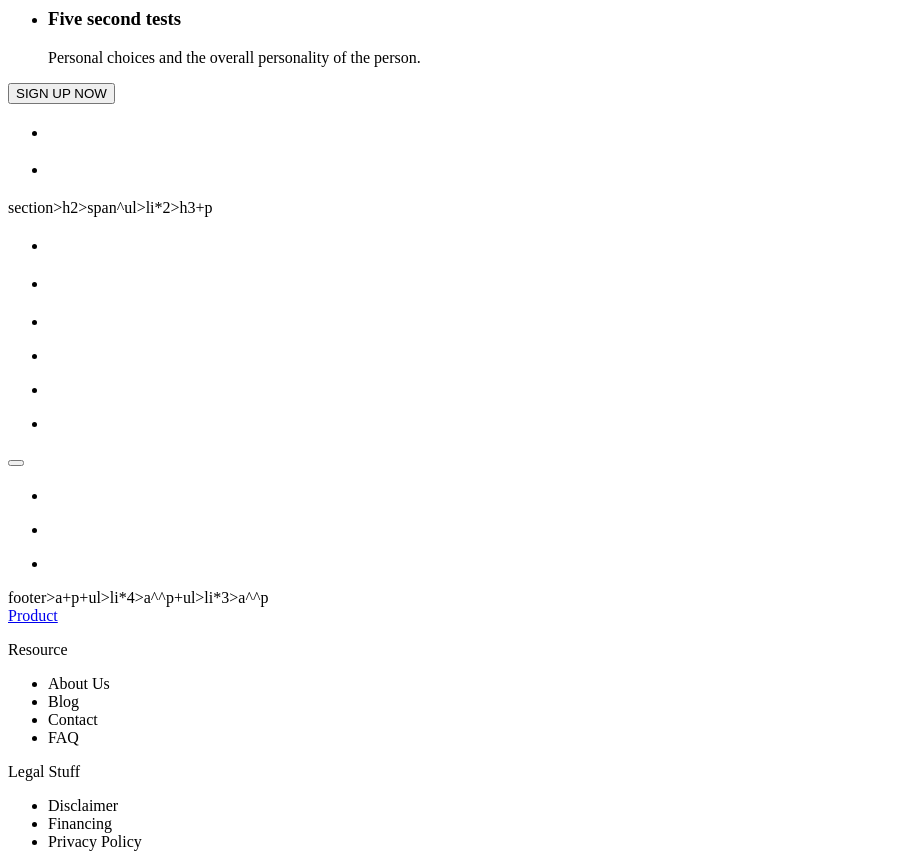
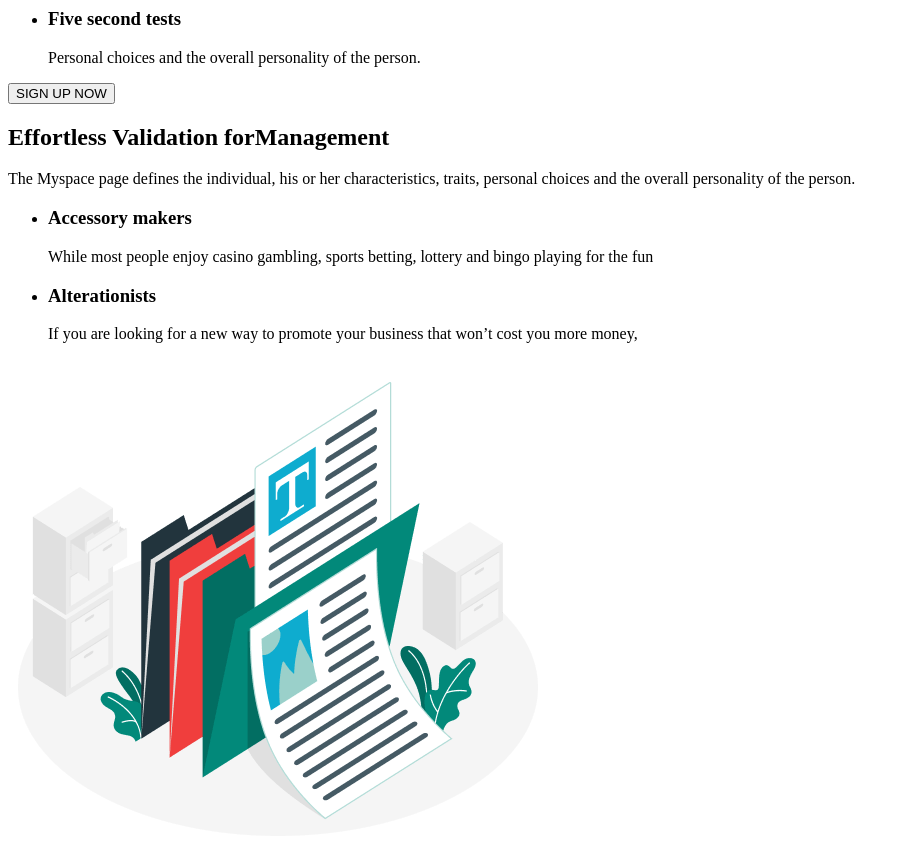
Before and after one commit to AKSANOCHKA/goit-busprom-01, a plain HTML site: page index.html in a window 1280 px wide. Shown: the part 640-1502 px from the top of the page, without its empty margins (0-910 px from the left). Drawn offline with Linux system fonts and the light colour scheme.

Commit message:
add section manedgmant

```diff
--- a/index.html
+++ b/index.html
@@ -59,23 +59,26 @@
             <p>Personal choices and the overall personality of the person. </p>
           </li>
         </ul>
-        <button type="button">SIGN UP NOW</button>
+        <button type="button
+        ">SIGN UP NOW</button>
       </section>
 
       <!-- Effortless -->
 
       <section>
-        <h2><span></span></h2>
+        <h2><span>Effortless Validation for</span>Management</h2>
+        <p>The Myspace page defines the individual, his or her characteristics, traits, personal choices and the overall personality of the person. </p>
         <ul>
           <li>
-            <h3></h3>
-            <p></p>
+            <h3>Accessory makers</h3>
+            <p>While most people enjoy casino gambling, sports betting, lottery and bingo playing for the fun</p>
           </li>
           <li>
-            <h3></h3>
-            <p></p>
+            <h3>Alterationists</h3>
+            <p>If you are looking for a new way to promote your business that won’t cost you more money, </p>
           </li>
         </ul>
+        <img src="./images/management-img-min.png" alt="document" width="540">
       </section>
 
 
```
Also changed, not shown: images/management-img-min.png (added).
